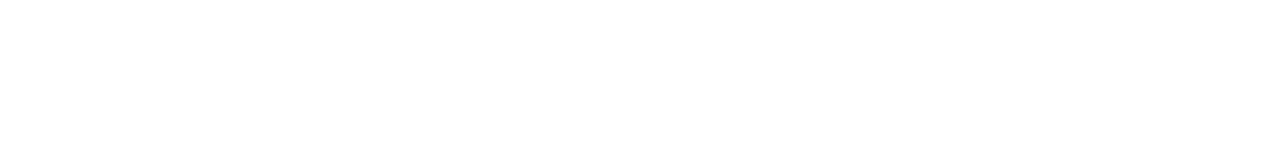
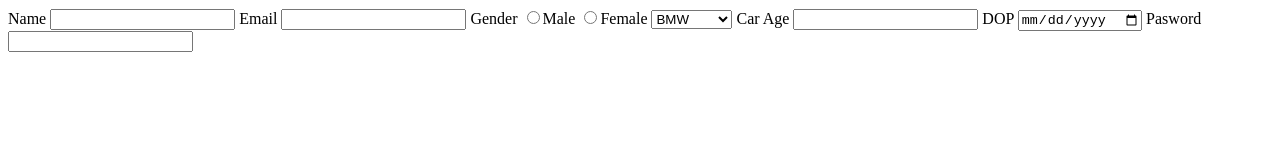
Before and after one commit to acciojob/car-insurance-form-HarshitTyagi651, a website: page main.html in a window 1280 px wide. Drawn offline with Linux system fonts and the light colour scheme.

Commit message:
created a submission

```diff
--- a/main.html
+++ b/main.html
@@ -8,6 +8,27 @@
 
 <body>
 	<!-- the entire body must be written by student -->
+	<form>
+		<label for="name">Name</label>
+		<input type="text" id="name" required="true"/>
+		<label for="email">Email</label>
+		<input type="email" id="email" required="true"/>
+		<label for="gender">Gender</label>
+		<input type="radio" required="true" name="gender"/>Male
+		<input type="radio" required="true"name="gender"/>Female
+		<select required="true" id="cars">
+			<option>BMW</option>
+			<option>Audi</option>
+			<option>Mercedez</option>
+		</select>
+		<label>Car Age</label>
+		<input type="number" id="carage" required="true"/>
+		<label for="dop">DOP</label>
+		<input type="date" id="dop" required="true"/>
+		<label for="password">Pasword</label>
+		<input type="password" id="password" required="true"/>
+
+	</form>
     <script type="text/javascript" src="./script.js">
 </script>
 
```
